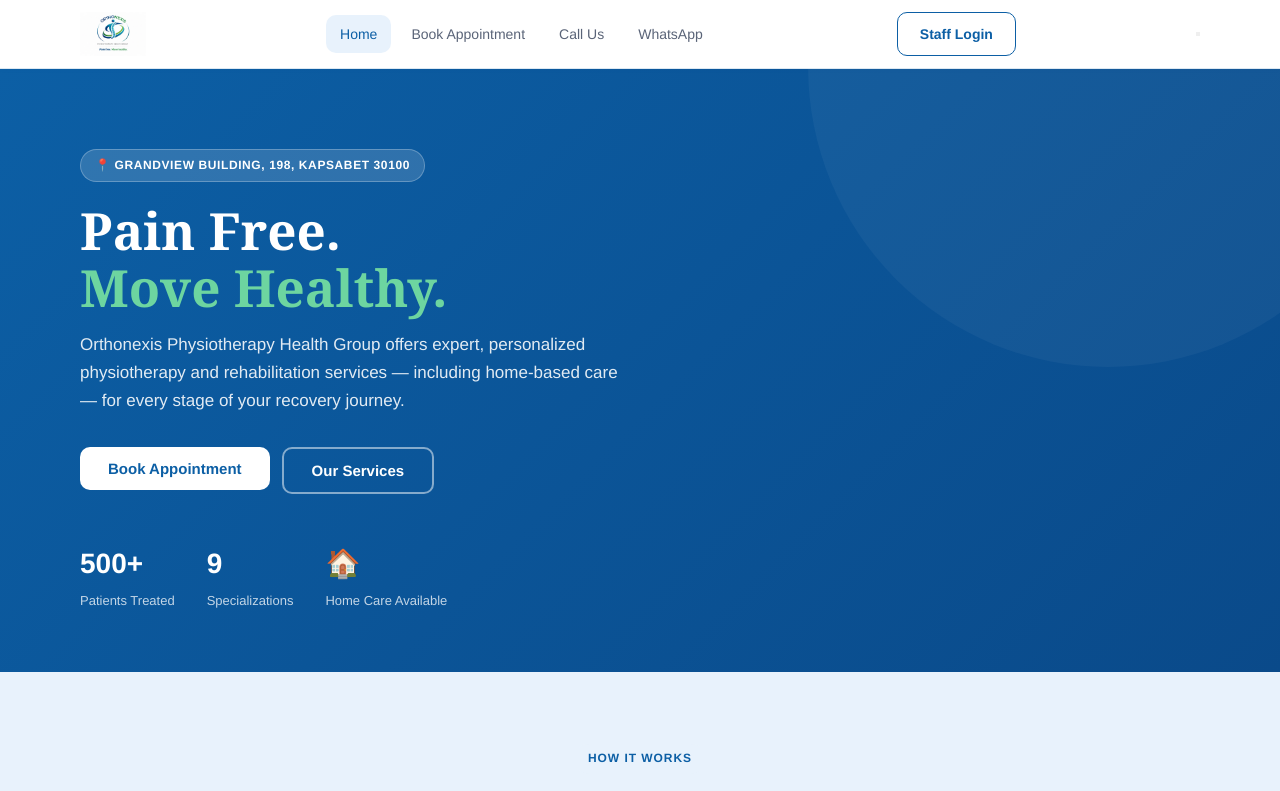
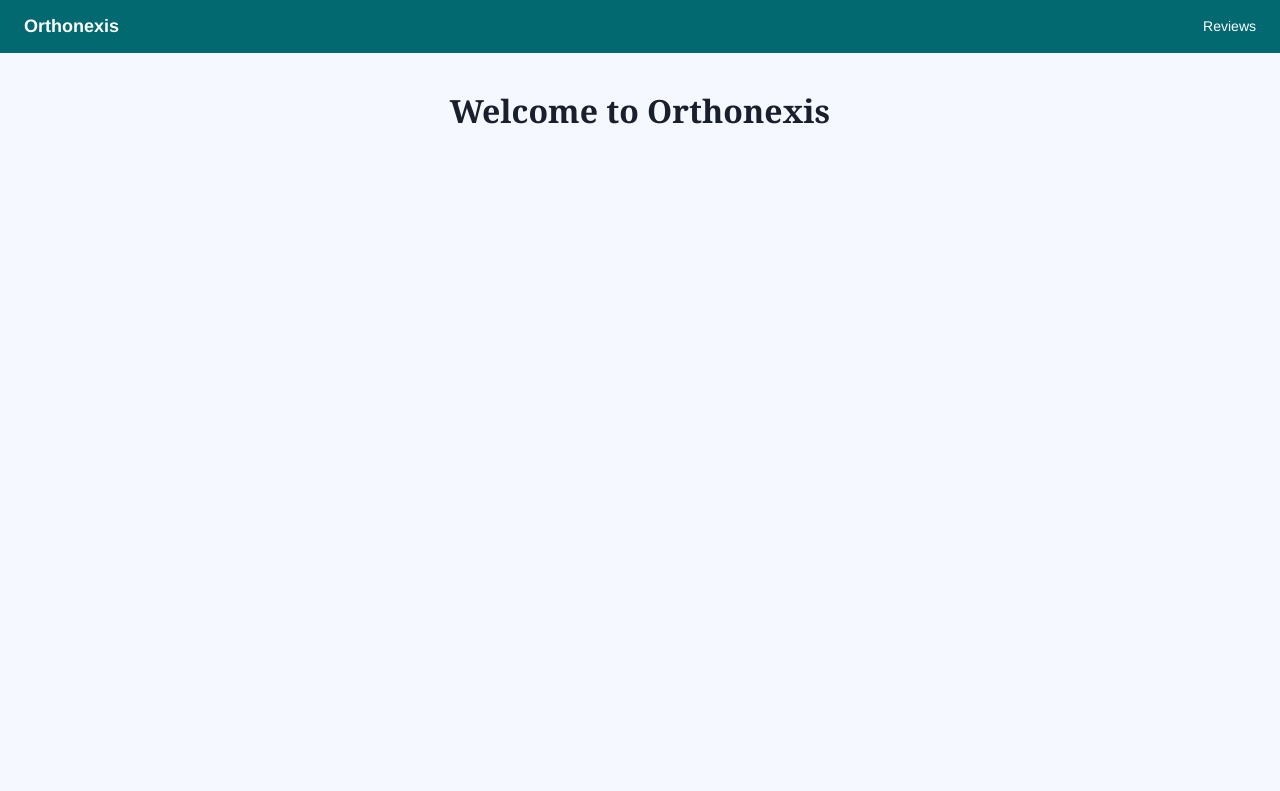
Before and after one commit to Thirty-manu/ORTHO-NEXIS, a React (Create React App) app: page / in a window 1280 px wide. Shown: the top 791 px of the page. Built offline with nearby package versions, Linux system fonts and the light colour scheme; a web font is replaced by a local one.

Commit message:
feat: add ReviewPage and AdminReviewsPage routes

```diff
--- a/src/App.jsx
+++ b/src/App.jsx
@@ -1,27 +1,44 @@
-import React from 'react';
-import { BrowserRouter as Router, Routes, Route, Navigate } from 'react-router-dom';
-import { Toaster } from 'react-hot-toast';
-import { AuthProvider } from './context/AuthContext';
-import Navbar from './components/shared/Navbar';
-import HomePage from './pages/HomePage';
-import BookingPage from './pages/BookingPage';
-import AdminLogin from './pages/AdminLogin';
-import AdminDashboard from './pages/AdminDashboard';
+import ReviewPage from "./pages/ReviewPage";
+import AdminReviewsPage from "./pages/AdminReviewsPage";
+import React from "react";
+import { BrowserRouter as Router, Routes, Route, Link } from "react-router-dom";
+import { AuthProvider, useAuth } from "./context/AuthContext";
 
-export default function App() {
+function Navbar() {
+  const { currentUser, userRole, logout } = useAuth();
+  return (
+    <nav style={{ background: "#01696f", padding: "12px 24px", display: "flex", justifyContent: "space-between", alignItems: "center" }}>
+      <Link to="/" style={{ color: "#fff", fontWeight: 700, fontSize: 18, textDecoration: "none" }}>Orthonexis</Link>
+      <div style={{ display: "flex", gap: 20, alignItems: "center" }}>
+        <Link to="/reviews" style={{ color: "#fff", textDecoration: "none", fontSize: 14 }}>Reviews</Link>
+        {userRole === "admin" && (
+          <Link to="/admin/reviews" style={{ color: "#fde68a", textDecoration: "none", fontSize: 14, fontWeight: 600 }}>Admin Reviews</Link>
+        )}
+        {currentUser && (
+          <button onClick={logout} style={{ background: "rgba(255,255,255,0.15)", color: "#fff", border: "none", borderRadius: 6, padding: "6px 14px", cursor: "pointer", fontSize: 13 }}>
+            Logout
+          </button>
+        )}
+      </div>
+    </nav>
+  );
+}
+
+function App() {
   return (
     <AuthProvider>
       <Router>
-        <Toaster position="top-right" toastOptions={{ duration: 4000 }} />
         <Navbar />
         <Routes>
-          <Route path="/" element={<HomePage />} />
-          <Route path="/book" element={<BookingPage />} />
-          <Route path="/admin-orthonexis" element={<AdminLogin />} />
-          <Route path="/admin-orthonexis/dashboard" element={<AdminDashboard />} />
-          <Route path="*" element={<Navigate to="/" />} />
+          <Route path="/" element={<div style={{ padding: 40, textAlign: "center" }}><h1>Welcome to Orthonexis</h1></div>} />
+          <Route path="/reviews" element={<ReviewPage />} />
+          <Route path="/admin/reviews" element={<AdminReviewsPage />} />
+          <Route path="/reviews" element={<ReviewPage />} />
+          <Route path="/admin/reviews" element={<AdminReviewsPage />} />
         </Routes>
       </Router>
     </AuthProvider>
   );
 }
+
+export default App;
```
